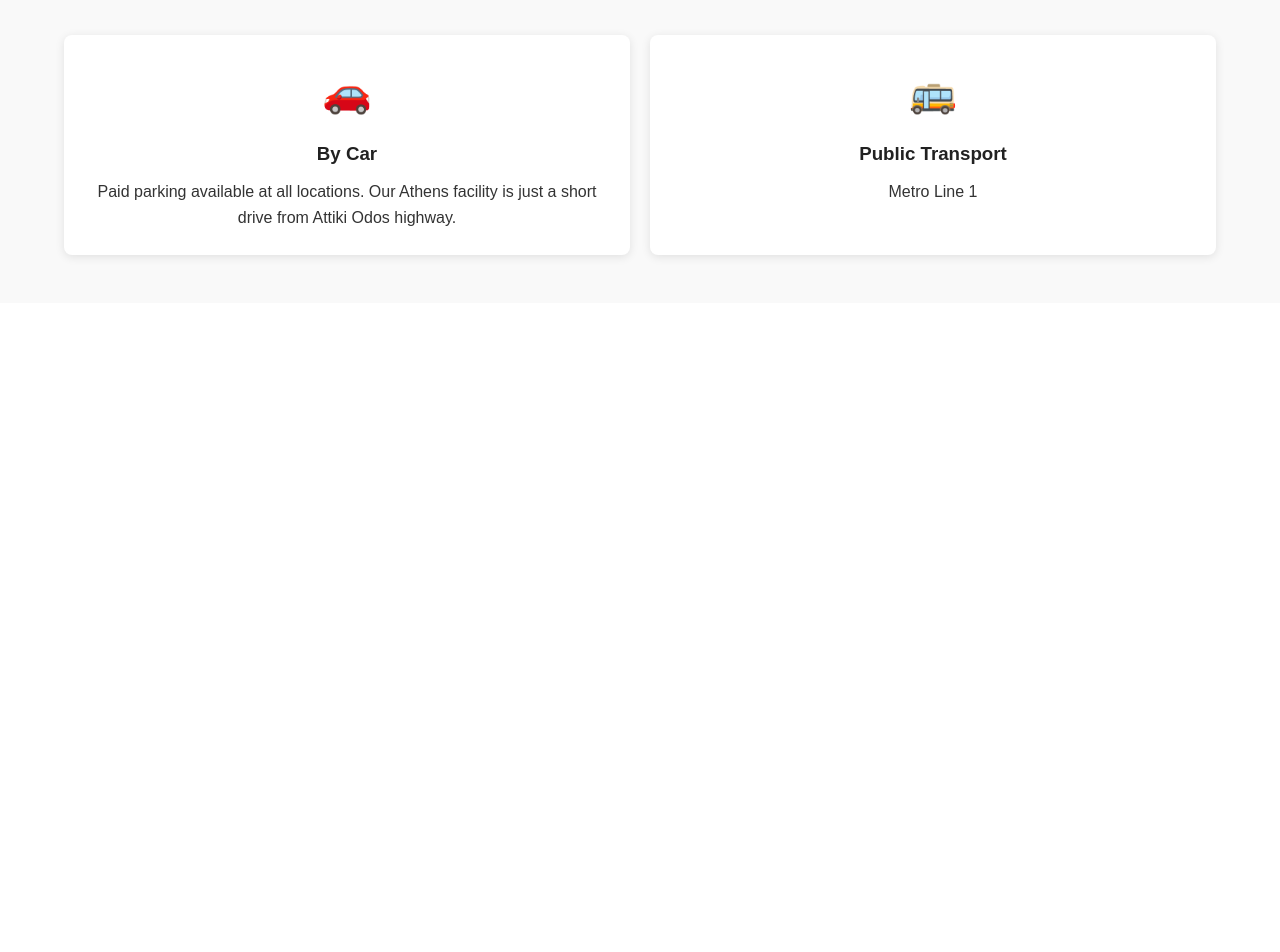
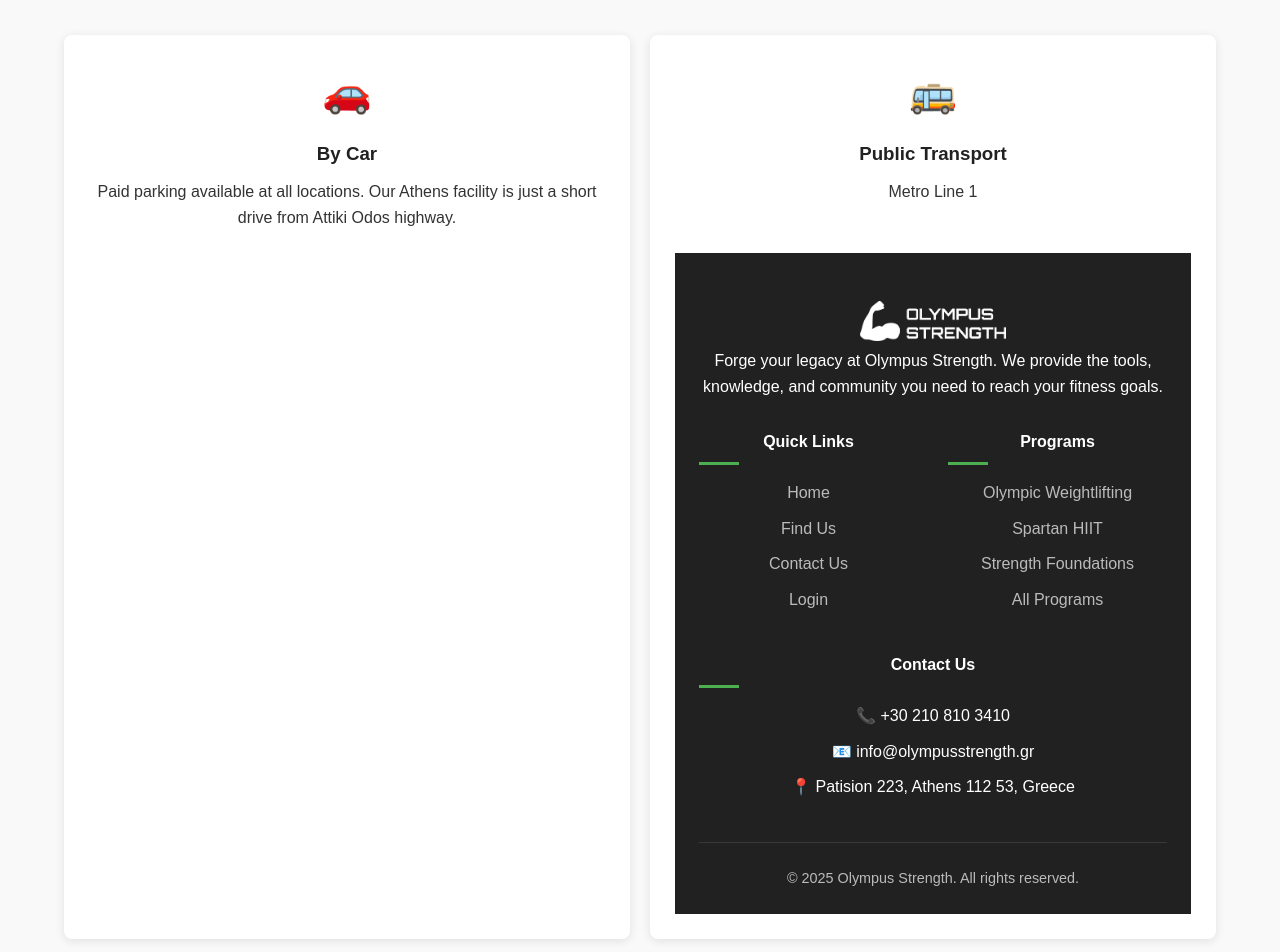
Before and after one commit to NikosWork1/olympus-strength, a FastAPI app: page /maps in a window 1280 px wide. Shown: the part 1359-2311 px from the top of the page. Before the commit the page ends 1619 px from the top, so only its background shows below. Run offline with FastAPI, Linux system fonts and the light colour scheme.

Commit message:
Update maps.html

```diff
--- a/templates/maps.html
+++ b/templates/maps.html
@@ -478,3 +478,51 @@
                         <div class="direction-icon">🚌</div>
                         <h3>Public Transport</h3>
                         <p>Metro Line 1
+
+    <footer>
+        <div class="container">
+            <div class="footer-content">
+                <div class="footer-about">
+                    <a href="/" class="footer-logo">
+                        <img src="/static/img/logo.png" alt="Olympus Strength" class="logo-img">
+                    </a>
+                    <p>Forge your legacy at Olympus Strength. We provide the tools, knowledge, and community you need to reach your fitness goals.</p>
+                </div>
+
+                <div class="footer-links">
+                    <h4>Quick Links</h4>
+                    <ul>
+                        <li><a href="/">Home</a></li>
+                        <li><a href="/maps">Find Us</a></li>
+                        <li><a href="/contact">Contact Us</a></li>
+                        <li><a href="/login">Login</a></li>
+                    </ul>
+                </div>
+
+                <div class="footer-links">
+                    <h4>Programs</h4>
+                    <ul>
+                        <li><a href="#">Olympic Weightlifting</a></li>
+                        <li><a href="#">Spartan HIIT</a></li>
+                        <li><a href="#">Strength Foundations</a></li>
+                        <li><a href="#">All Programs</a></li>
+                    </ul>
+                </div>
+
+                <div class="footer-links">
+                    <h4>Contact Us</h4>
+                    <ul>
+                        <li>📞 +30 210 810 3410</li>
+                        <li>📧 info@olympusstrength.gr</li>
+                        <li>📍 Patision 223, Athens 112 53, Greece</li>
+                    </ul>
+                </div>
+            </div>
+
+            <div class="footer-bottom">
+                <p>&copy; 2025 Olympus Strength. All rights reserved.</p>
+            </div>
+        </div>
+    </footer>
+</body>
+</html>
```
